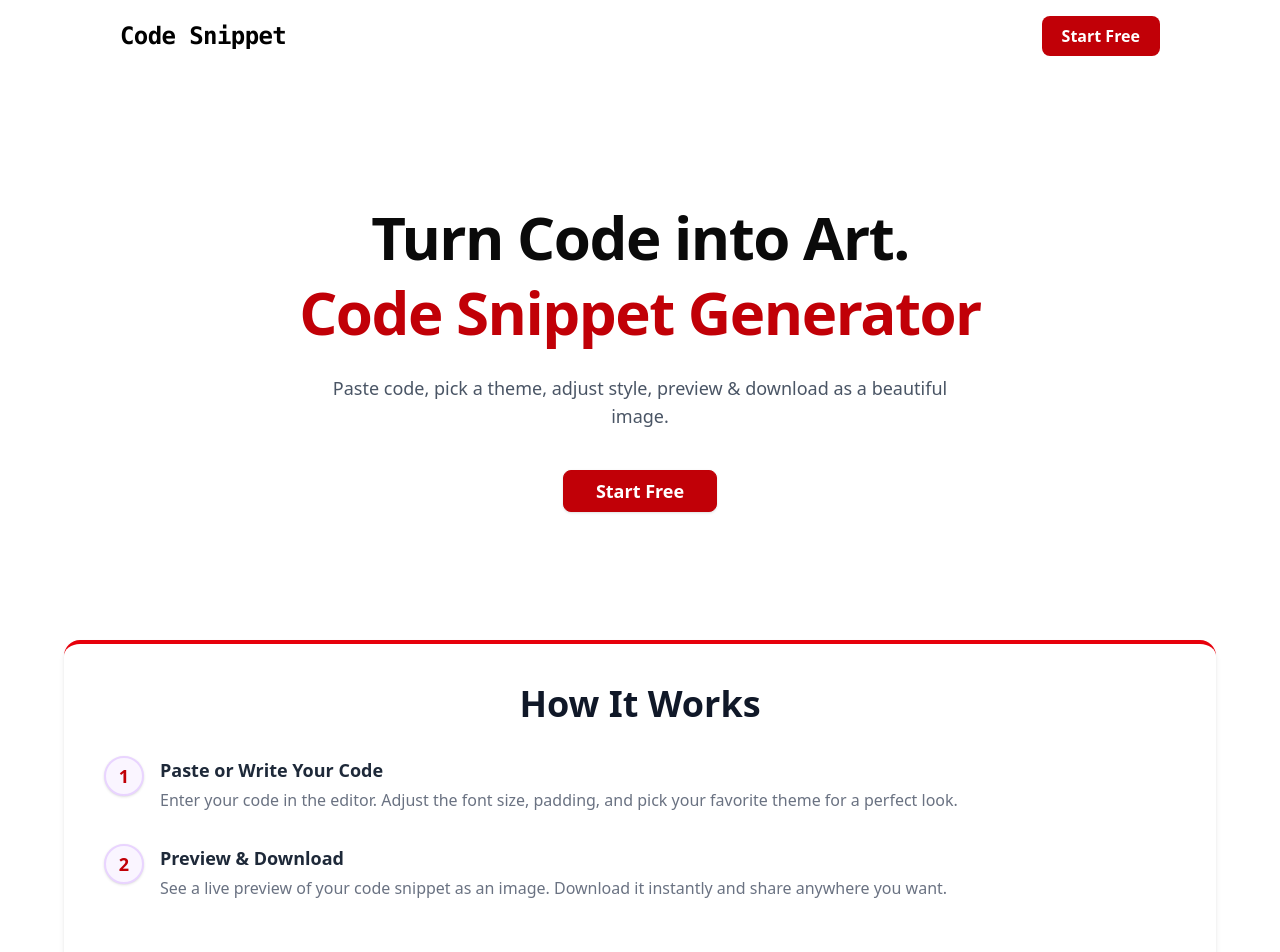
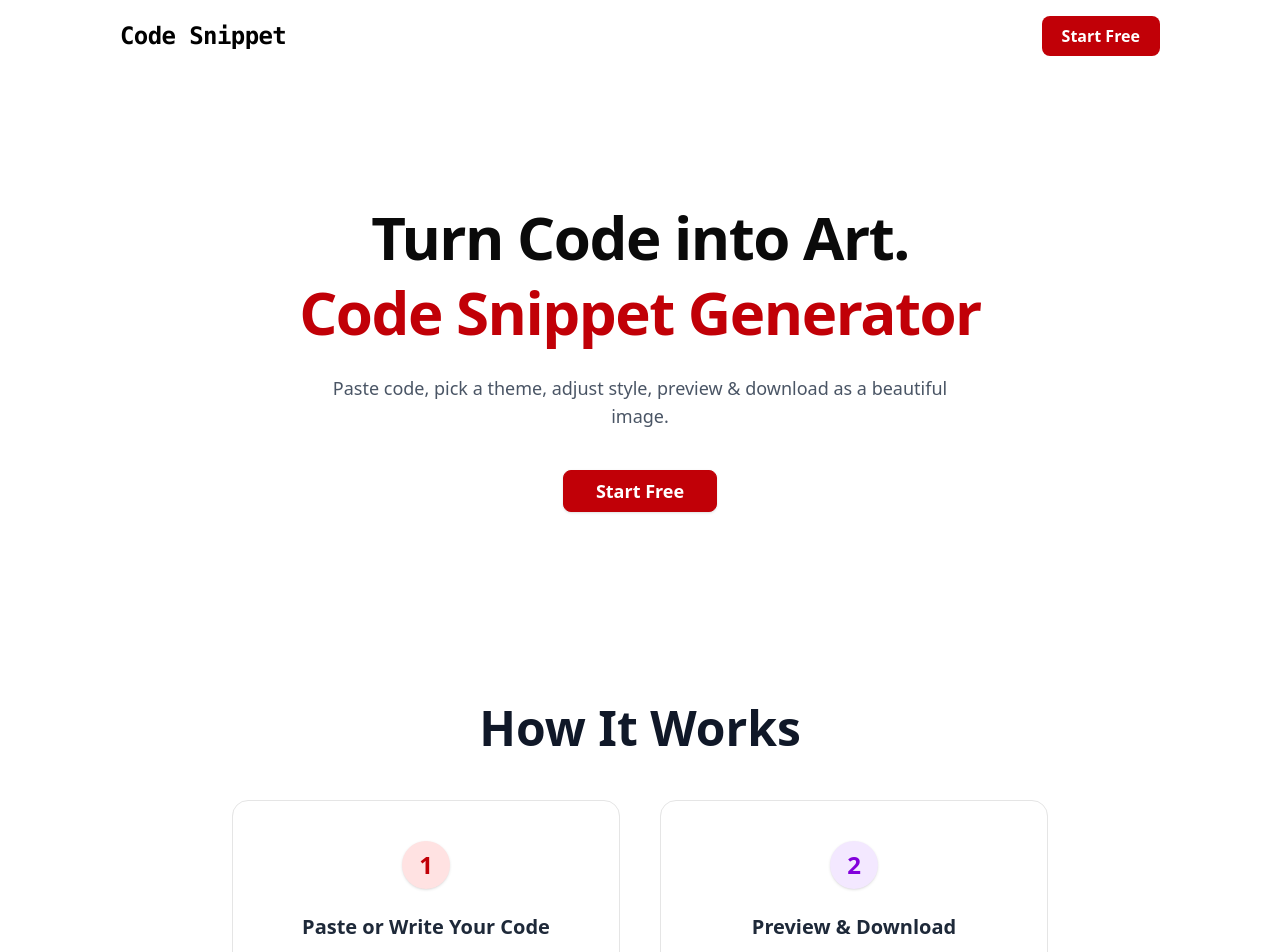
Before and after one commit to Samarjit25/code-snippet, a React (Vite) app: page / in a window 1280 px wide. Shown: the top 952 px of the page. Built offline with nearby package versions, Linux system fonts and the light colour scheme.

Commit message:
redesign ui, make ui more responsibile and userfrendily.

```diff
--- a/src/components/HowWorks.jsx
+++ b/src/components/HowWorks.jsx
@@ -4,33 +4,42 @@ const steps = [
     title: "Paste or Write Your Code",
     description:
       "Enter your code in the editor. Adjust the font size, padding, and pick your favorite theme for a perfect look.",
+    icon: (
+      <span className="inline-flex items-center justify-center w-12 h-12 rounded-full bg-red-100 text-red-700 text-2xl font-bold shadow">
+        1
+      </span>
+    ),
   },
   {
     number: 2,
     title: "Preview & Download",
     description:
       "See a live preview of your code snippet as an image. Download it instantly and share anywhere you want.",
+    icon: (
+      <span className="inline-flex items-center justify-center w-12 h-12 rounded-full bg-purple-100 text-purple-700 text-2xl font-bold shadow">
+        2
+      </span>
+    ),
   },
 ];
 
 const HowWorks = () => {
   return (
-    <section className="w-full max-w-6xl mx-auto p-6 md:p-10 my-25 lg:h-[50vh] bg-white rounded-2xl shadow-md border-t-4 border-red-600 mt-0">
-      <h2 className="text-3xl md:text-4xl font-extrabold mb-8 text-gray-900 text-center">
+    <section className="w-full max-w-4xl mx-auto py-16 px-4 md:px-10">
+      <h2 className="text-4xl md:text-5xl font-extrabold mb-12 text-gray-900 text-center">
         How It Works
       </h2>
-      <div className="space-y-8">
-        {steps.map((step, index) => (
-          <div key={index} className="flex items-start gap-4">
-            <div className="rounded-full border-2 border-purple-200 bg-purple-50 w-10 h-10 flex justify-center items-center text-red-700 font-bold text-lg shadow">
-              {step.number}
-            </div>
-            <div>
-              <h3 className="font-semibold text-lg text-gray-800">
-                {step.title}
-              </h3>
-              <p className="text-gray-500 mt-1">{step.description}</p>
-            </div>
+      <div className="flex flex-col md:flex-row items-center justify-center gap-10">
+        {steps.map((step, idx) => (
+          <div
+            key={idx}
+            className="flex flex-col items-center bg-white rounded-2xl shadow-2xs border px-5 py-10 w-full max-w-3xl transition-transform hover:-translate-y-2 hover:shadow-lg"
+          >
+            {step.icon}
+            <h3 className="mt-6 text-xl font-bold text-gray-800 text-center">
+              {step.title}
+            </h3>
+            <p className="mt-3 text-gray-500 text-center">{step.description}</p>
           </div>
         ))}
       </div>
--- a/src/components/pages/dashboard/Dashboard.jsx
+++ b/src/components/pages/dashboard/Dashboard.jsx
@@ -1,14 +1,16 @@
+// ...existing imports...
 import React, {useState, useRef, useEffect} from "react";
-import {Download, Settings, Palette} from "lucide-react";
+import {Settings, Palette} from "lucide-react";
 import themes from "@/data/Theme";
 import {Button} from "@/components/ui/button";
+import CodeInput from "./components/CodeInput";
 
 const Dashboard = () => {
   const [code, setCode] = useState("");
   const [theme, setTheme] = useState("vscode-dark");
   const [fontSize, setFontSize] = useState(14);
   const [padding, setPadding] = useState(20);
-  const [showLineNumbers, setShowLineNumbers] = useState(false); // Line numbers toggle
+  const [showLineNumbers, setShowLineNumbers] = useState(false);
   const canvasRef = useRef(null);
 
   const generateImage = () => {
@@ -85,12 +87,11 @@ const Dashboard = () => {
 
   return (
     <div className="min-h-screen bg-white from-gray-100 to-gray-300 p-3 w-full">
-      <div className="max-w-7xl mx-auto py-5">
-        <div className="overflow-hidden">
-          <div className="grid lg:grid-cols-2 gap-8 p-5">
-            {/* Controls */}
-            <div className="space-y-6">
-              <div className="bg-white rounded-2xl p-6 shadow-2xs border">
+      <div className="max-w-5xl mx-auto py-5 flex flex-col gap-6">
+        {/* Top: Configuration and Code Input */}
+        <div className="flex flex-col md:flex-row gap-6">
+          {/* Configuration */}
+          <div className="bg-white rounded-2xl p-6 shadow-2xs border flex-1">
             <h2 className="text-xl font-semibold text-gray-800 mb-4 flex items-center">
               <Settings className="w-5 h-5 mr-2 text-red-700" />
               Configuration
@@ -127,9 +128,7 @@ const Dashboard = () => {
                     onChange={(e) => setFontSize(Number(e.target.value))}
                     className="w-full accent-red-700"
                   />
-                      <span className="text-xs text-gray-500">
-                        {fontSize}px
-                      </span>
+                  <span className="text-xs text-gray-500">{fontSize}px</span>
                 </div>
                 <div>
                   <label className="block text-sm font-medium text-gray-700 mb-2">
@@ -159,21 +158,13 @@ const Dashboard = () => {
               </div>
             </div>
           </div>
-              <div className="bg-white rounded-2xl p-6 shadow-2xs border">
-                <h2 className="text-xl font-semibold text-gray-800 mb-4">
-                  Code Input
-                </h2>
-                <textarea
-                  value={code}
-                  onChange={(e) => setCode(e.target.value)}
-                  className="w-full h-64 px-4 py-3 border border-gray-300 rounded-lg font-mono text-sm focus:ring-2 focus:ring-blue-500 focus:border-transparent resize-none"
-                  placeholder="Enter your code here..."
-                />
+          {/* Code Input */}
+          <div className="bg-white rounded-2xl p-6 shadow-2xs border flex-1">
+            <CodeInput code={code} setCode={setCode} />
           </div>
         </div>
-            {/* Preview & Export */}
-            <div className="space-y-6 flex flex-col justify-between">
-              <div className="bg-white rounded-2xl p-6 shadow-2xs border flex-1 flex flex-col">
+        {/* Bottom: Preview & Export */}
+        <div className="bg-white rounded-2xl p-6 shadow-2xs border flex flex-col mt-2">
           <div className="flex items-center justify-between mb-4">
             <h2 className="text-xl font-semibold text-gray-800 flex items-center">
               <Palette className="w-5 h-5 mr-2 text-red-700" />
@@ -197,9 +188,6 @@ const Dashboard = () => {
         </div>
       </div>
     </div>
-        </div>
-      </div>
-    </div>
   );
 };
 
--- /dev/null
+++ b/src/components/pages/dashboard/components/CodeInput.jsx
@@ -0,0 +1,17 @@
+import React from "react";
+
+const CodeInput = ({code, setCode}) => {
+  return (
+    <>
+      <h2 className="text-xl font-semibold text-gray-800 mb-4">Code Input</h2>
+      <textarea
+        value={code}
+        onChange={(e) => setCode(e.target.value)}
+        className="w-full h-64 px-4 py-3 border border-gray-300 rounded-lg font-mono text-sm focus:ring-2 focus:ring-blue-500 focus:border-transparent resize-none"
+        placeholder="Enter your code here..."
+      />
+    </>
+  );
+};
+
+export default CodeInput;
--- /dev/null
+++ b/src/components/pages/dashboard/components/Preview.jsx
@@ -0,0 +1,32 @@
+import {Button} from "@/components/ui/button";
+import {Palette} from "lucide-react";
+import React from "react";
+
+const Preview = ({downloadImage, canvasRef}) => {
+  return (
+    <div className="bg-white rounded-2xl p-6 shadow-2xs border flex-1 flex flex-col">
+      <div className="flex items-center justify-between mb-4">
+        <h2 className="text-xl font-semibold text-gray-800 flex items-center">
+          <Palette className="w-5 h-5 mr-2 text-red-700" />
+          Preview
+        </h2>
+        <div className="flex space-x-2">
+          <Button
+            onClick={downloadImage}
+            className="flex items-center px-5 py-4 bg-red-600 text-white rounded-lg hover:bg-red-700 transition-colors"
+          >
+            Download
+          </Button>
+        </div>
+      </div>
+      <div className="bg-gray-50 rounded-lg p-4 overflow-auto flex-1 flex items-center justify-center">
+        <canvas
+          ref={canvasRef}
+          className="max-w-full h-auto border border-gray-200 rounded-lg shadow-sm"
+        />
+      </div>
+    </div>
+  );
+};
+
+export default Preview;
```
Lines whose indentation alone changed are shown as unchanged.
